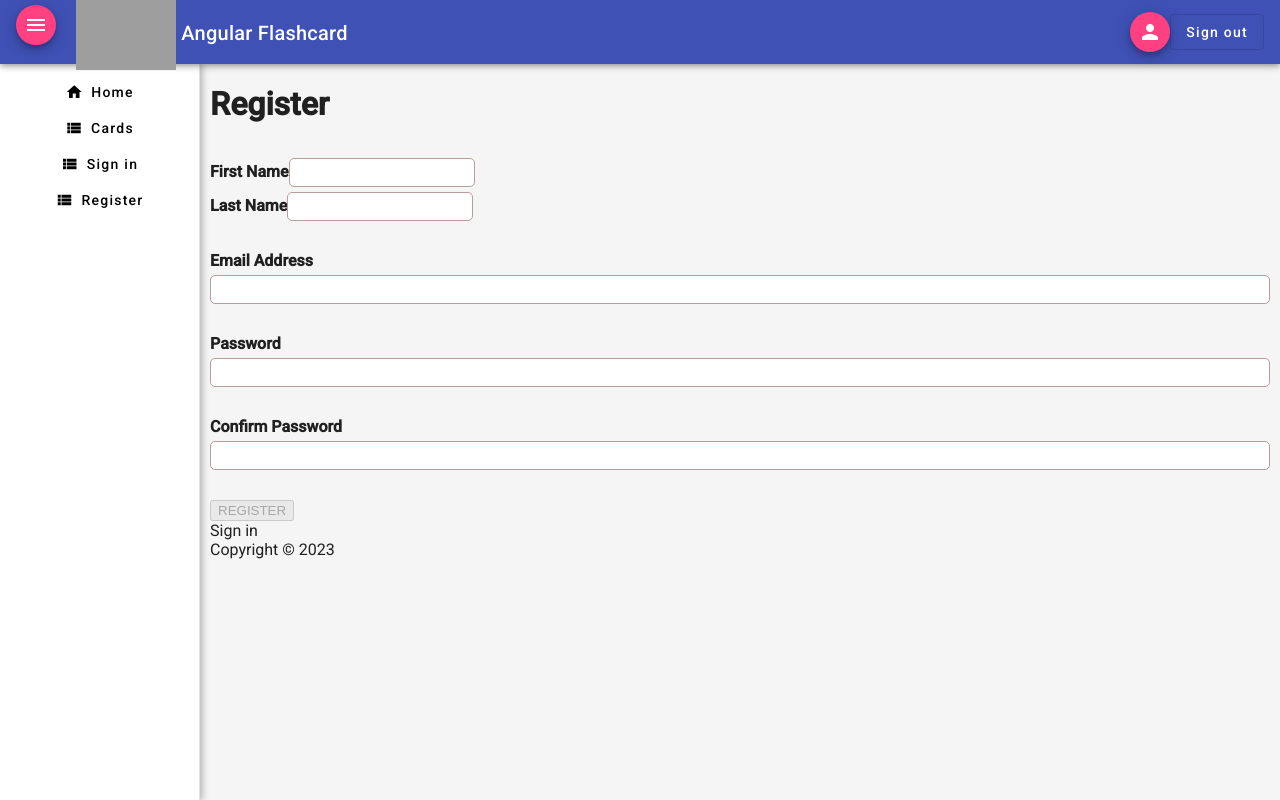
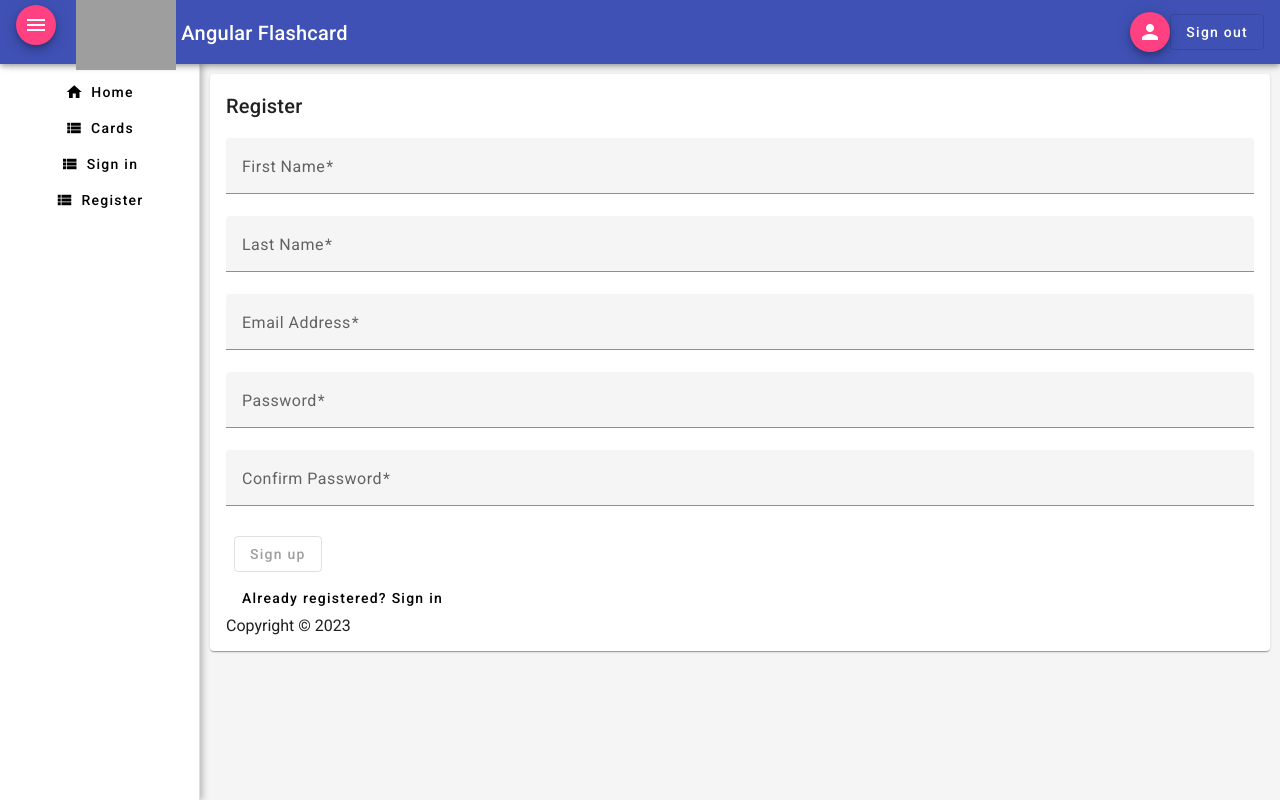
Before and after one commit to briannpham/angular-flashcard, an Angular app: page /signup in a window 1280 px wide. Built offline with nearby package versions, Linux system fonts and the light colour scheme; grey boxes are pictures that could not be loaded.

Commit message:
redesign login, register forms

```diff
--- a/src/app/components/sign-in/sign-in.component.html
+++ b/src/app/components/sign-in/sign-in.component.html
@@ -1,28 +1,47 @@
-<main>
-  <form class="form" [formGroup]="userForm" (ngSubmit)="onSubmit()">
-    <h1>Sign in</h1>
-    <div class="form-control">
-      <label for="email">Email Address</label>
+<mat-card>
+  <mat-card-header>
+    <mat-card-title>Sign in</mat-card-title>
+  </mat-card-header>
+  <form [formGroup]="userForm" (ngSubmit)="onSubmit()">
+    <mat-card-content>
+      <mat-form-field>
+        <mat-label>Email Address</mat-label>
         <input
           type="text"
-        id="email"
+          matInput
+          placeholder="Email"
           name="email"
           formControlName="email"
           required
         />
-    </div>
-    <div class="form-control">
-      <label for="email">Password</label>
+      </mat-form-field>
+      <mat-form-field>
+        <mat-label>Password</mat-label>
         <input
           type="password"
-        id="password"
+          matInput
+          placeholder="Password"
           name="password"
           formControlName="password"
+          required
         />
+      </mat-form-field>
+      <mat-card-actions>
+        <button
+          type="submit"
+          mat-stroked-button
+          color="primary"
+          [disabled]="!userForm.valid"
+        >
+          Sign in
+        </button>
+      </mat-card-actions>
+      <div class="login-footer">
+        <button type="button" mat-flat-button routerLink="/signup">
+          Don&apos;t have an account? Sign up
+        </button>
+        <div>Copyright © 2023</div>
       </div>
-    <!-- Error messages -->
-    <button type="submit" [disabled]="!userForm.valid">SIGN IN</button>
-    <div type="button" id="register">Don&apos;t have an account? Sign up</div>
-    <div id="copyright">Copyright © 2023</div>
+    </mat-card-content>
   </form>
-</main>
+</mat-card>
--- a/src/app/components/sign-in/sign-in.component.ts
+++ b/src/app/components/sign-in/sign-in.component.ts
@@ -24,7 +24,7 @@ export class SignInComponent {
     this.userService.onSignIn(this.userForm.value).subscribe((result: any) => {
       this.userService.user = result;
       this.userForm.reset();
-      this.router.navigateByUrl('/cards');
+      this.router.navigateByUrl('/dashboard');
     });
   }
 
--- a/src/app/components/sign-up/sign-up.component.html
+++ b/src/app/components/sign-up/sign-up.component.html
@@ -1,51 +1,80 @@
-<main>
-  <form class="form" [formGroup]="userForm" (ngSubmit)="onSubmit()">
-    <h1>Register</h1>
-    <div class="form-control name">
-      <div id="first-name">
-        <label for="firstName">First Name</label>
+<mat-card class="register-container">
+  <mat-card-header>
+    <mat-card-title>Register</mat-card-title>
+  </mat-card-header>
+  <form [formGroup]="userForm" (ngSubmit)="onSubmit()">
+    <mat-card-content>
+      <mat-form-field>
+        <mat-label>First Name</mat-label>
         <input
           type="text"
-          id="firstName"
+          matInput
+          placeholder="First Name"
           name="firstName"
           formControlName="firstName"
+          required
         />
-      </div>
-      <div id="last-name">
-        <label for="lastName">Last Name</label>
+      </mat-form-field>
+      <mat-form-field>
+        <mat-label>Last Name</mat-label>
         <input
           type="text"
-          id="lastName"
+          matInput
+          placeholder="Last Name"
           name="lastName"
           formControlName="lastName"
+          required
         />
-      </div>
-    </div>
-    <div class="form-control">
-      <label for="email">Email Address</label>
-      <input type="text" id="email" name="email" formControlName="email" />
-    </div>
-    <div class="form-control">
-      <label for="password">Password</label>
+      </mat-form-field>
+      <mat-form-field>
+        <mat-label>Email Address</mat-label>
+        <input
+          type="text"
+          matInput
+          placeholder="Email"
+          name="email"
+          formControlName="email"
+          required
+        />
+      </mat-form-field>
+      <mat-form-field>
+        <mat-label>Password</mat-label>
         <input
           type="password"
-        id="password"
+          matInput
+          placeholder="Password"
           name="password"
           formControlName="password"
+          required
         />
-    </div>
-    <div class="form-control">
-      <label for="confirmPassword">Confirm Password</label>
+      </mat-form-field>
+      <mat-form-field>
+        <mat-label>Confirm Password</mat-label>
         <input
           type="password"
-        id="confirmPassword"
+          matInput
+          placeholder="Confirm your password"
           name="confirmPassword"
           formControlName="confirmPassword"
+          required
         />
+      </mat-form-field>
+      <mat-card-actions>
+        <button
+          type="submit"
+          mat-stroked-button
+          color="primary"
+          [disabled]="!userForm.valid"
+        >
+          Sign up
+        </button>
+      </mat-card-actions>
+      <div class="login-footer">
+        <button type="button" mat-flat-button routerLink="/login">
+          Already registered? Sign in
+        </button>
+        <div>Copyright © 2023</div>
       </div>
-    <!-- {errorMessage && <div class='error-message login'>{errorMessage}</div>} -->
-    <button type="submit" [disabled]="!userForm.valid">REGISTER</button>
-    <div type="button" id="sign-in">Sign in</div>
-    <div id="copyright">Copyright © 2023</div>
+    </mat-card-content>
   </form>
-</main>
+</mat-card>
--- a/src/app/components/sign-up/sign-up.component.ts
+++ b/src/app/components/sign-up/sign-up.component.ts
@@ -28,7 +28,7 @@ export class SignUpComponent {
       console.log(result);
       this.userService.user = result;
       this.userForm.reset();
-      this.router.navigateByUrl('/cards');
+      this.router.navigateByUrl('/dashboard');
     });
   }
 }
```
Lines whose indentation alone changed are shown as unchanged.
